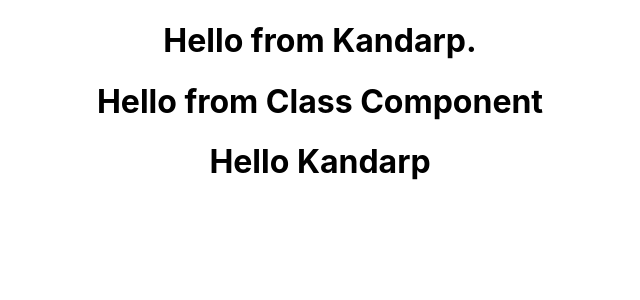
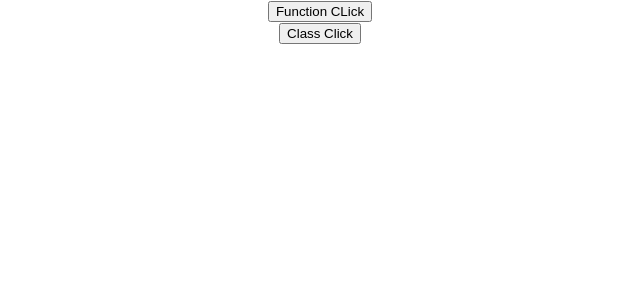
Before and after one commit to kandarpkakkad/hello_world, a React (Create React App) app: page / in a window 1280 px wide. Shown: the top 300 px of the page, without its empty margins (320-960 px from the left). Built offline with nearby package versions, Linux system fonts and the light colour scheme.

Commit message:
Day 2 - Practice

```diff
--- a/src/App.js
+++ b/src/App.js
@@ -1,15 +1,48 @@
 // import logo from './logo.svg';
 import './App.css';
-import Greet from './Components/Greet';
-import Welcome from './Components/Welcome';
-import Hello from './Components/Hello';
+// import Greet from './Components/Greet';
+// import Welcome from './Components/Welcome';
+// import Hello from './Components/Hello';
+// import Message from './Components/Message';
+// import Counter from './Components/Counter';
+import FunctionClick from './Components/FunctionClick';
+import ClassClick from './Components/ClassClick';
 
 function App() {
   return (
     <div className="App">
-      <Greet />
-      <Welcome />
-      <Hello />
+      {/* <Greet name="Kandarp">
+        <p>This is paragraph</p>
+      </Greet>
+      <Greet name="Mili">
+        <button>Button</button>
+      </Greet>
+      <Greet name="Bhavesh">
+        <ul>
+          <li>Item 1</li>
+          <li>Item 2</li>
+          <li>Item 3</li>
+        </ul>
+      </Greet>
+      <Greet name="Priti"></Greet>
+      <Welcome name="Kandarp">
+        This is text.
+      </Welcome>
+      <Welcome name="Mili">
+        <input type="text"/>
+      </Welcome>
+      <Welcome name="Bhavesh">
+        <ol>
+          <li>OL 1</li>
+          <li>OL 2</li>
+          <li>OL 3</li>
+        </ol>
+      </Welcome>
+      <Welcome name="Priti"></Welcome>
+      <Message />
+      <Counter /> */}
+      <FunctionClick />
+      <ClassClick />
     </div>
   );
 }
--- /dev/null
+++ b/src/Components/ClassClick.js
@@ -0,0 +1,17 @@
+import React, { Component } from 'react'
+
+class ClassClick extends Component {
+    clickHandler() {
+        console.log("Clicked from class.");
+    }
+
+    render() {
+        return (
+            <div>
+                <button onClick={this.clickHandler}>Class Click</button>
+            </div>
+        )
+    }
+}
+
+export default ClassClick
--- /dev/null
+++ b/src/Components/Counter.js
@@ -0,0 +1,44 @@
+import React, { Component } from 'react';
+
+class Counter extends Component {
+    constructor() {
+        super()
+        this.state = {
+            counter: 0,
+        }
+    }
+
+    increment() {
+        this.setState(
+            (prevState, props) => ({
+                counter: prevState.counter + 1,
+            }),
+            () => {
+                console.log(this.state.counter);
+            }
+        );
+    }
+
+    decreament() {
+        this.setState(
+            (prevState, props) => ({
+                counter: prevState.counter - 1,
+            }),
+            () => {
+                console.log(this.state.counter);
+            }
+        );
+    }
+
+    render() {
+        return (
+            <div>
+                <h1>Counter: {this.state.counter}</h1>
+                <button onClick={() => this.increment()}>Increment</button>
+                <button onClick={() => this.decreament()}>Decreament</button>
+            </div>
+        );
+    }
+}
+
+export default Counter
--- /dev/null
+++ b/src/Components/FunctionClick.js
@@ -0,0 +1,15 @@
+import React from 'react';
+
+function FunctionClick() {
+    function clickHandler() {
+        console.log("Clicked from function.");
+    }
+
+    return (
+        <div>
+            <button onClick={clickHandler}>Function CLick</button>
+        </div>
+    )
+}
+
+export default FunctionClick;
--- a/src/Components/Greet.js
+++ b/src/Components/Greet.js
@@ -1,5 +1,14 @@
 import React from 'react';
 
-const Greet = () => <h1>Hello from Kandarp.</h1>;
+const Greet = (props) => {
+    return (
+        <div>
+            <h1>
+                Hello {props.name}!
+            </h1>
+            {props.children}
+        </div>
+    );
+};
 
 export default Greet;
--- a/src/Components/Hello.js
+++ b/src/Components/Hello.js
@@ -1,11 +1,13 @@
 import React from 'react';
 
 const Hello = () => {
+    // Not Preferred:
     // return  (
     //     <div>
     //         <h1>Hello Kandarp</h1>
     //     </div>
     // );
+    // Preferred:
     return React.createElement(
         'div',
         {id: "hello", className: "classHello"},
--- /dev/null
+++ b/src/Components/Message.js
@@ -0,0 +1,27 @@
+import React, { Component } from 'react';
+
+class Message extends Component {
+    constructor() {
+        super();
+        this.state = {
+            message: "Welcome User",
+        };
+    }
+
+    changeMessage() {
+        this.setState({
+            message: "Thank you for subscribing",
+        })
+    }
+
+    render() {
+        return (
+            <div>
+                <h1>{this.state.message}</h1>
+                <button onClick={() => this.changeMessage()}>Subscribe</button>
+            </div>
+        );
+    }
+}
+
+export default Message;
--- a/src/Components/Welcome.js
+++ b/src/Components/Welcome.js
@@ -2,7 +2,12 @@ import React, { Component } from 'react';
 
 class Welcome extends Component {
     render() {
-        return <h1>Hello from Class Component</h1>;
+        return (
+            <div>
+                <h1>Hello {this.props.name} from Class Component</h1>
+                {this.props.children}
+            </div>
+        );
     }
 }
 
```
